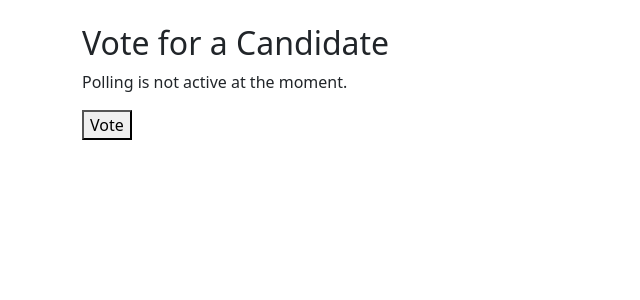
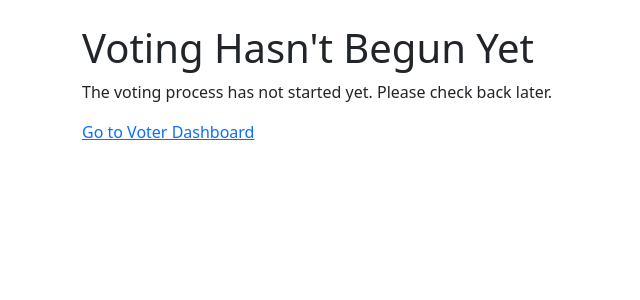
Before and after one commit to maryamkamal4/Voting-System, a Django app: page /voting/vote/ in a window 1280 px wide. Shown: the part 56-356 px from the top of the page, without its empty margins (0-640 px from the left). Run offline with Django 3.2, Linux system fonts and the light colour scheme; a user stored in the database is signed in; data comes from the database, SQL or seed files in the repository; both versions use the stored data as it was after the commit; tables that the repository leaves empty hold one stand-in row (values such as "Sample post"); some libraries are stand-ins or nearby versions.

Commit message:
Voting-functionality-added

```diff
--- a/account/templates/candidate_dashboard.html
+++ b/account/templates/candidate_dashboard.html
@@ -5,8 +5,8 @@
 {% block sidebar %}
     <!-- Voter sidebar links -->
     <ul class="nav flex-column">
-        <li class="nav-item">
+        {% comment %} <li class="nav-item">
             <a class="nav-link" href="{% url 'candidate-results' %}">Voting Results</a>
-        </li>
+        </li> {% endcomment %}
     </ul>
 {% endblock %}
--- a/voting/forms.py
+++ b/voting/forms.py
@@ -1,15 +1,17 @@
 from django import forms
-from .models import Party, CandidateApplication, PollingSchedule
+from account.models import CustomUser
+from .models import Party, CandidateApplication, PollingSchedule, Vote
+from cloudinary.forms import CloudinaryFileField
 
 class CandidateApplicationForm(forms.ModelForm):
     party_name = forms.CharField(max_length=100, label='Party Name')
-    symbol = forms.ImageField(label='Party Symbol', required=False)
+    symbol = CloudinaryFileField(label='Party Symbol', required=False)  # Use CloudinaryFileField
 
     class Meta:
         model = CandidateApplication
         fields = []
 
-    def save(self, user=None, commit=True):  # Pass the user as a parameter
+    def save(self, user=None, commit=True):
         party_name = self.cleaned_data.get('party_name')
         symbol = self.cleaned_data.get('symbol')
 
@@ -19,13 +21,28 @@ class CandidateApplicationForm(forms.ModelForm):
             party.save()
 
         application = super().save(commit=False)
-        application.user = user  # Use the user parameter
+        application.user = user
         application.party = party
         if commit:
             application.save()
         return application
 
+class VoteForm(forms.ModelForm):
+    class Meta:
+        model = Vote
+        fields = ['candidate']
+
+    def __init__(self, *args, **kwargs):
+        user_halka = kwargs.pop('user_halka')  # Get the user's halka from kwargs
+        super().__init__(*args, **kwargs)
+        self.fields['candidate'].queryset = CustomUser.objects.filter(groups__name='candidate', halka=user_halka)
+
+
 class PollingScheduleForm(forms.ModelForm):
     class Meta:
         model = PollingSchedule
         fields = ['start_datetime', 'end_datetime']
+        widgets = {
+            'start_datetime': forms.DateTimeInput(attrs={'type': 'datetime-local'}),
+            'end_datetime': forms.DateTimeInput(attrs={'type': 'datetime-local'}),
+        }
--- a/voting/templates/set_polling_schedule.html
+++ b/voting/templates/set_polling_schedule.html
@@ -1,7 +1,7 @@
+<!-- templates/set_polling_schedule.html -->
 {% extends 'base.html' %}
-
 {% block content %}
-  <h2>Set Polling Schedule</h2>
+  <h1>Set Polling Schedule</h1>
   <form method="post">
     {% csrf_token %}
     {{ form.as_p }}
--- a/voting/templates/vote.html
+++ b/voting/templates/vote.html
@@ -1,22 +1,20 @@
 {% extends 'base.html' %}
-
 {% block content %}
-  <h2>Vote for a Candidate</h2>
-  {% if is_polling_active %}
-    <p>Polling is currently active.</p>
+  {% if voting_open %}
+    <h1>Cast Your Vote</h1>
+    <p>Voting is open until {{ polling_schedule.end_datetime }}.</p>
+    <form method="post">
+      {% csrf_token %}
+      {{ form.as_p }}
+      <button type="submit">Vote</button>
+    </form>
   {% else %}
-    <p>Polling is not active at the moment.</p>
+    <h1>Voting Hasn't Begun Yet</h1>
+    {% if polling_schedule.start_datetime > now %}
+      <p>The voting process will start at {{ polling_schedule.start_datetime }}.</p>
+    {% else %}
+      <p>The voting process has not started yet. Please check back later.</p>
+    {% endif %}
+    <a href="{% url 'voter-dashboard' %}">Go to Voter Dashboard</a>
   {% endif %}
-  <form method="post">
-    {% csrf_token %}
-    <ul>
-      {% for candidate in candidates %}
-        <li>
-          <input type="radio" name="selected_candidate" value="{{ candidate.id }}">
-          {{ candidate.username }} ({{ candidate.halka.name }})
-        </li>
-      {% endfor %}
-    </ul>
-    <button type="submit">Vote</button>
-  </form>
 {% endblock %}
--- a/voting/urls.py
+++ b/voting/urls.py
@@ -1,10 +1,11 @@
 from django.urls import path
-from .views import BecomeCandidateView, CandidateApplicationListView, CandidateResultsView, SetPollingScheduleView, VoteView
+from .views import BecomeCandidateView, CandidateApplicationListView, PollingScheduleView, VoteCastedMultipleTimesView, VoteCastedSuccessView, VoteView
 
 urlpatterns = [
     path('candidate-applications/', CandidateApplicationListView.as_view(), name='candidate-application-list'),
     path('become-candidate/', BecomeCandidateView.as_view(), name='become-candidate'),
     path('vote/', VoteView.as_view(), name='vote'),
-    path('candidate/results/', CandidateResultsView.as_view(), name='candidate-results'),
-    path('admin/set-polling-schedule/', SetPollingScheduleView.as_view(), name='set-polling-schedule'),
+    path('vote-cast-success/', VoteCastedSuccessView.as_view(), name='vote-cast-success'),
+    path('vote-cast-multiple-times/', VoteCastedMultipleTimesView.as_view(), name='vote-cast-multiple-times'),
+    path('set-polling-schedule/', PollingScheduleView.as_view(), name='set-polling-schedule'),
 ]
--- a/voting/views.py
+++ b/voting/views.py
@@ -6,8 +6,8 @@ from django.contrib.auth.mixins import LoginRequiredMixin
 from FinalProject import settings
 from account.models import CustomUser
 from voting.models import CandidateApplication, PollingSchedule, Vote
-from .forms import CandidateApplicationForm
-from django.views.generic import ListView
+from .forms import CandidateApplicationForm, PollingScheduleForm, VoteForm
+from django.views.generic import ListView, TemplateView
 from django.contrib.auth.mixins import LoginRequiredMixin, UserPassesTestMixin
 from django.contrib import messages
 from django.urls import reverse, reverse_lazy
@@ -27,9 +27,8 @@ from django.core.mail import send_mail
 from django.utils.translation import gettext as _
 from django.contrib.auth import logout
 from django.contrib.auth.models import Group
-from .forms import PollingScheduleForm
 from django.contrib.auth.decorators import user_passes_test
-
+import pdb
 
 
 class BecomeCandidateView(LoginRequiredMixin, FormView):
@@ -96,64 +95,109 @@ class CandidateApplicationListView(LoginRequiredMixin, UserPassesTestMixin, List
 
         return self.get(request, *args, **kwargs)
 
-class VoteView(LoginRequiredMixin, View):
+# class VoteView(LoginRequiredMixin, FormView):
+#     template_name = 'vote.html'
+#     form_class = VoteForm
+#     success_url = '/dashboard/voter/'  # Redirect to voter dashboard after voting
+
+#     def get_form_kwargs(self):
+#         kwargs = super().get_form_kwargs()
+#         kwargs['user_halka'] = self.request.user.halka
+#         return kwargs
+
+#     def form_valid(self, form):
+#         candidate = form.cleaned_data['candidate']
+#         voter = self.request.user
+#         halka = voter.halka
+
+#         # Check if the voter has already cast a vote in this halka
+#         if Vote.objects.filter(voter=voter, halka=halka).exists():
+#             return redirect('voter-dashboard')  # Redirect with a message that vote already cast
+
+#         # Create a new Vote instance
+#         vote = Vote(voter=voter, candidate=candidate, halka=halka)
+#         vote.save()
+
+#         return super().form_valid(form)
+
+# class VoteView(LoginRequiredMixin, FormView):
+#     template_name = 'vote.html'
+#     form_class = VoteForm
+#     success_url = '/dashboard/voter/'  # Redirect to voter dashboard after voting
+
+#     def get_form_kwargs(self):
+#         kwargs = super().get_form_kwargs()
+#         kwargs['user_halka'] = self.request.user.halka
+#         return kwargs
+
+#     def form_valid(self, form):
+#         candidate = form.cleaned_data['candidate']
+#         voter = self.request.user
+#         halka = voter.halka
+
+#         # Check if the voter has already cast a vote in this halka
+#         if Vote.objects.filter(voter=voter, halka=halka).exists():
+#             return redirect('vote-cast-multiple-times')
+
+#         # Create a new Vote instance
+#         vote = Vote(voter=voter, candidate=candidate, halka=halka)
+#         vote.save()
+
+#         return redirect('vote-cast-success')
+
+class VoteView(LoginRequiredMixin, FormView):
     template_name = 'vote.html'
+    form_class = VoteForm
+    success_url = '/dashboard/voter/'  # Redirect to voter dashboard after voting
 
-    def get(self, request):
-        polling_schedule = PollingSchedule.objects.first()
-        is_polling_active = polling_schedule.is_polling_active()
+    def get_context_data(self, **kwargs):
+        context = super().get_context_data(**kwargs)
+        try:
+            polling_schedule = PollingSchedule.objects.latest('start_datetime')
+            context['voting_open'] = polling_schedule.is_voting_open()
+            context['polling_schedule'] = polling_schedule
+            print("Voting Open:", context['voting_open'])
+            print("Start Datetime:", polling_schedule.start_datetime)
+            print("End Datetime:", polling_schedule.end_datetime)
+        except PollingSchedule.DoesNotExist:
+            context['voting_open'] = False
+        return context
 
-        voter = request.user
-        voter_halka = voter.halka
+    def get_form_kwargs(self):
+        kwargs = super().get_form_kwargs()
+        kwargs['user_halka'] = self.request.user.halka
+        return kwargs
 
-        # Get candidates from the same halka who are approved
-        candidates = CustomUser.objects.filter(groups__name='candidate', halka=voter_halka, is_approved=True)
+    def form_valid(self, form):
+        candidate = form.cleaned_data['candidate']
+        voter = self.request.user
+        halka = voter.halka
 
-        return render(request, self.template_name, {'candidates': candidates, 'is_polling_active': is_polling_active})
+        # Check if the voter has already cast a vote in this halka
+        if Vote.objects.filter(voter=voter, halka=halka).exists():
+            return redirect('vote-cast-multiple-times')
+
+        # Create a new Vote instance
+        vote = Vote(voter=voter, candidate=candidate, halka=halka)
+        vote.save()
+
+        return redirect('vote-cast-success')
+
+class VoteCastedSuccessView(TemplateView):
+    template_name = 'vote_casted_success.html'
+
+class VoteCastedMultipleTimesView(TemplateView):
+    template_name = 'vote_casted_multiple.html'
 
 
-    def post(self, request):
-        selected_candidate_id = request.POST.get('selected_candidate')
-        if selected_candidate_id:
-            selected_candidate = CustomUser.objects.get(pk=selected_candidate_id)
-
-            # Check if the voter has already voted for this halka
-            if Vote.objects.filter(voter=request.user, halka=selected_candidate.halka).exists():
-                messages.error(request, 'You have already voted for this halka.')
-            else:
-                Vote.objects.create(voter=request.user, candidate=selected_candidate, halka=selected_candidate.halka)
-                messages.success(request, 'Vote cast successfully.')
-        else:
-            messages.error(request, 'No candidate selected.')
-
-        return redirect(reverse('voter-dashboard'))  # Replace with appropriate URL
-
-class CandidateResultsView(LoginRequiredMixin, View):
-    template_name = 'candidate_results.html'
-
-    def get(self, request):
-        if request.user.groups.filter(name='candidate').exists():
-            received_votes = Vote.objects.filter(candidate=request.user)
-            return render(request, self.template_name, {'received_votes': received_votes})
-        else:
-            messages.error(request, 'You are not a candidate.')
-            return redirect(reverse('voter-dashboard'))  # Replace with appropriate URL
-
-
-class SetPollingScheduleView(LoginRequiredMixin, View):
+class PollingScheduleView(UserPassesTestMixin, FormView):
     template_name = 'set_polling_schedule.html'
     form_class = PollingScheduleForm
+    success_url = '/'  # Change this to the appropriate URL
 
-    @user_passes_test(lambda u: u.groups.filter(name='admin').exists(), login_url='voter-dashboard')
-    def get(self, request):
-        form = self.form_class()
-        return render(request, self.template_name, {'form': form})
+    def test_func(self):
+        return self.request.user.groups.filter(name='admin').exists()
 
-    @user_passes_test(lambda u: u.groups.filter(name='admin').exists(), login_url='voter-dashboard')
-    def post(self, request):
-        form = self.form_class(request.POST)
-        if form.is_valid():
-            form.save()
-            messages.success(request, 'Polling schedule updated successfully.')
-            return redirect('voter-dashboard')  # Replace with appropriate URL
-        return render(request, self.template_name, {'form': form})
+    def form_valid(self, form):
+        form.save()
+        return super().form_valid(form)
```
Also changed, not shown: FinalProject/settings.py (+3 -13 lines), account/forms.py (+6 -7 lines), voting/models.py (+23 -7 lines), voting/templates/candidate_list.html (added, +17 -0 lines), voting/templates/candidate_results.html (deleted, +0 -12 lines), voting/templates/vote_casted_multiple.html (added, +8 -0 lines), voting/templates/vote_casted_success.html (added, +8 -0 lines), db.sqlite3, voting/migrations/0003_auto_20230828_1058.py (added), voting/migrations/0004_vote_halka.py (added), voting/migrations/0005_auto_20230828_1259.py (added), voting/migrations/0006_pollingschedule.py (added), 1 other file.
